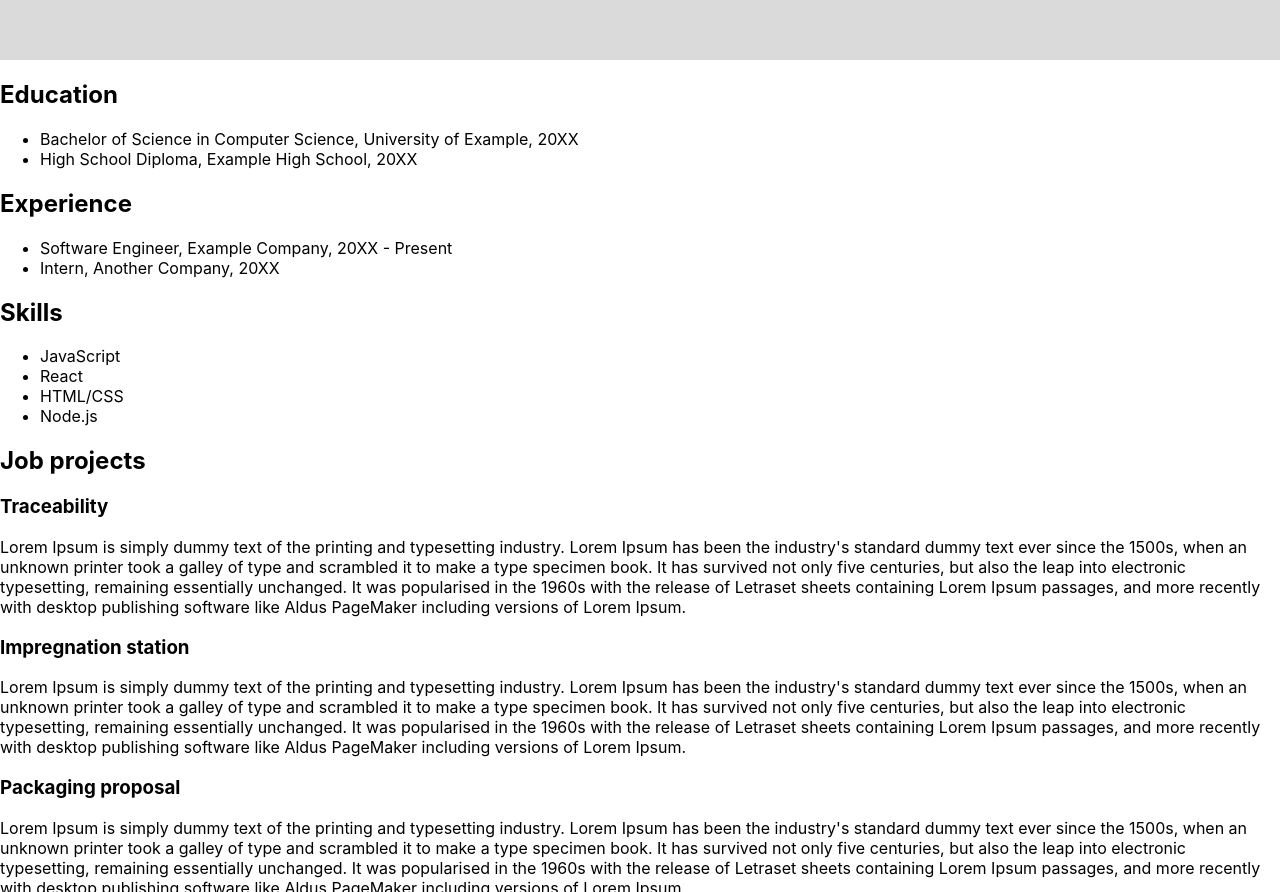
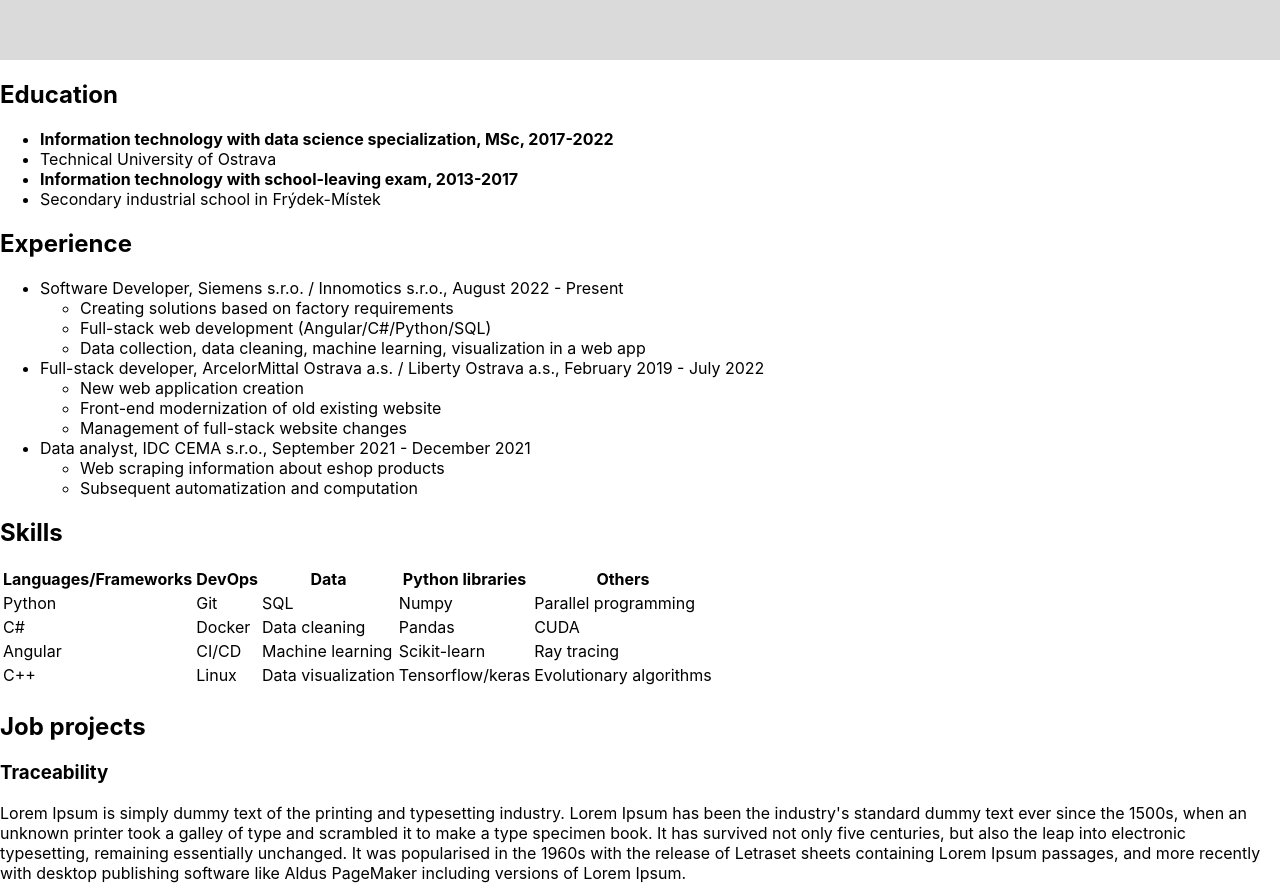
Before and after one commit to prixedox/about, a React (Create React App) app: page / in a window 1280 px wide. Shown: the part 740-1632 px from the top of the page. Built offline with nearby package versions, Linux system fonts and the light colour scheme.

Commit message:
filled basic overview info

```diff
--- a/src/components/Overview/Overview.jsx
+++ b/src/components/Overview/Overview.jsx
@@ -7,25 +7,80 @@ function Overview() {
         <section>
           <h2>Education</h2>
           <ul>
-            <li>Bachelor of Science in Computer Science, University of Example, 20XX</li>
-            <li>High School Diploma, Example High School, 20XX</li>
+            <li><b>Information technology with data science specialization, MSc, 2017-2022</b></li>
+            <li>Technical University of Ostrava</li>
+            <li><b>Information technology with school-leaving exam, 2013-2017</b></li>
+            <li>Secondary industrial school in Frýdek-Místek</li>
           </ul>
         </section>
         <section>
           <h2>Experience</h2>
           <ul>
-            <li>Software Engineer, Example Company, 20XX - Present</li>
-            <li>Intern, Another Company, 20XX</li>
+            <li>Software Developer, Siemens s.r.o. / Innomotics s.r.o., August 2022 - Present</li>
+            <ul>
+              <li>Creating solutions based on factory requirements</li>
+              <li>Full-stack web development (Angular/C#/Python/SQL)</li>
+              <li>Data collection, data cleaning, machine learning, visualization in a web app</li>
+            </ul>
+            <li>Full-stack developer, ArcelorMittal Ostrava a.s. / Liberty Ostrava a.s., February 2019 - July 2022</li>
+            <ul>
+              <li>New web application creation</li>
+              <li>Front-end modernization of old existing website</li>
+              <li>Management of full-stack website changes</li>
+            </ul>
+            <li>Data analyst, IDC CEMA s.r.o., September 2021 - December 2021</li>
+            <ul>
+              <li>Web scraping information about eshop products</li>
+              <li>Subsequent automatization and computation</li>
+            </ul>
           </ul>
         </section>
         <section>
           <h2>Skills</h2>
-          <ul>
-            <li>JavaScript</li>
-            <li>React</li>
-            <li>HTML/CSS</li>
-            <li>Node.js</li>
-          </ul>
+          <table>
+            <tr>
+              <th>Languages/Frameworks</th>
+              <th>DevOps</th>
+              <th>Data</th>
+              <th>Python libraries</th>
+              <th>Others</th>
+            </tr>
+            <tr>
+              <td>Python</td>
+              <td>Git</td>
+              <td>SQL</td>
+              <td>Numpy</td>
+              <td>Parallel programming</td>
+            </tr>
+            <tr>
+              <td>C#</td>
+              <td>Docker</td>
+              <td>Data cleaning</td>
+              <td>Pandas</td>
+              <td>CUDA</td>
+            </tr>
+            <tr>
+              <td>Angular</td>
+              <td>CI/CD</td>
+              <td>Machine learning</td>
+              <td>Scikit-learn</td>
+              <td>Ray tracing</td>
+            </tr>
+            <tr>
+              <td>C++</td>
+              <td>Linux</td>
+              <td>Data visualization</td>
+              <td>Tensorflow/keras</td>
+              <td>Evolutionary algorithms</td>
+            </tr>
+            <tr>
+              <td></td>
+              <td></td>
+              <td></td>
+              <td></td>
+              <td></td>
+            </tr>
+          </table>
         </section>
       </div>
     </>
```
